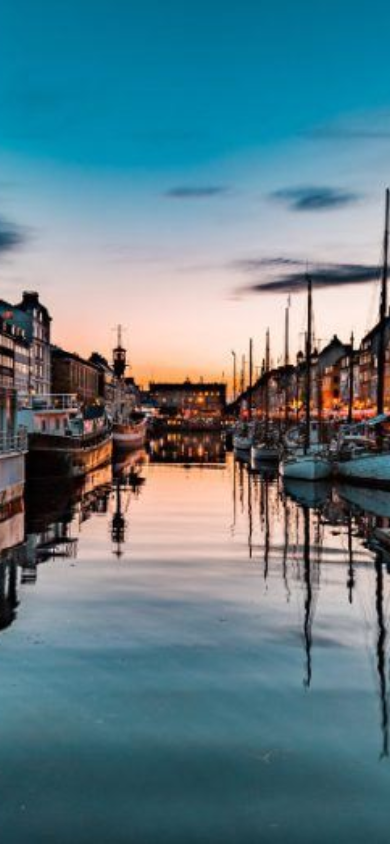
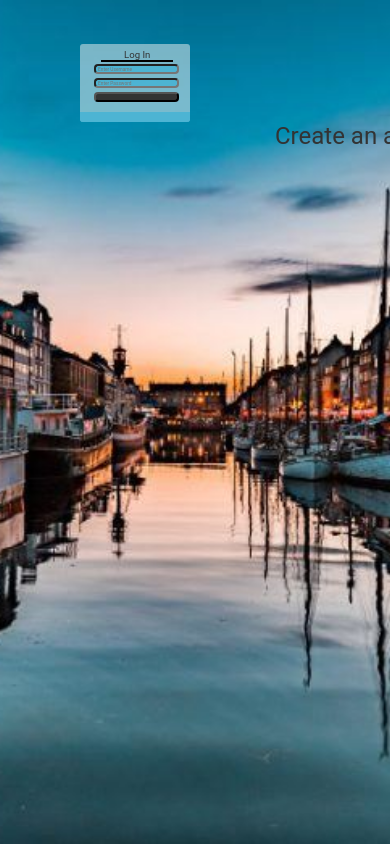
Before and after one commit to eRiickdev/Teamcopenhagenfrontend, a PHP site: page / in a window 390 px wide. Run offline with PHP 8.4, Linux system fonts and the light colour scheme.

Commit message:
mobile friendly css

```diff
--- a/style1.css
+++ b/style1.css
@@ -56,7 +56,6 @@
             border-radius: 20px;
         }
 
-<<<<<<< HEAD
         .loginbox input[type="text"],
         input[type="password"] {
 
@@ -115,6 +114,135 @@
             background: rgba(62, 179, 214, 0.74);
             border-radius: 0px 0px 18px 18px;
         }
+        @media screen and (max-width: 420px)
+        { .loginbox input[type="text"],
+        input[type="password"] {
+
+            position: absolute;
+            width: 12px;
+            height: 5.6px;
+            left: 103.8px;
+            top: 97.4px;
+            font-family: Roboto;
+            font-style: normal;
+            font-weight: normal;
+            font-size: 4.8px;
+            line-height: 5.6px;
+            color: #F2F2F2;
+        }
+         #pass {
+            position: absolute;
+            width: 85.2px;
+            height: 10.4px;
+            left: 14px;
+            top: 34px;
+            background: rgba(62, 179, 214, 0.74);
+            border-radius: 4px;
+        }
+         #submit {
+            position: absolute;
+            width: 85.2px;
+            height: 10.4px;
+            left: 14px;
+            top: 48px;
+            background: #333333;
+            border-radius: 4px;
+        }
+
+        .loginbox input[value="Log In"] {
+            position: absolute;
+            width: 75px;
+            height: 28px;
+            left: 150px;
+            top: 270px;
+            font-family: Roboto;
+            font-style: normal;
+            font-weight: normal;
+            font-size: 24px;
+            line-height: 28px;
+        }
+
+        #create {
+            position: absolute;
+            width: 110px;
+            height: 10.4px;
+            left: 0px;
+            top: 68px;
+            background: rgba(62, 179, 214, 0.74);
+            border-radius: 0px 0px 3.6px 3.6px;
+        }
+        .submitext {
+            position: absolute;
+            width: 39px;
+            height: 5.6px;
+            left: 39px;
+            top: 2px;
+            font-family: Roboto;
+            font-style: normal;
+            font-weight: normal;
+            font-size: 4.8px;
+            line-height: 5.6px;
+            color: #333333;
+        }
+        body {
+            position: absolute;
+            width: 270px;
+            height: 126px;
+            background: #FFFFFF;
+
+            margin: 0%;
+            padding: 0%;
+            background: url(Copenhagen.jpeg);
+            background-size: cover;
+            background-position: center;
+            font-family: sans-serif;
+        }
+
+        .loginbox {
+            position: absolute;
+            width: 110px;
+            height: 78.2px;
+            left: 80px;
+            top: 44px;
+            background: rgba(242, 242, 242, 0.5);
+            border-radius: 3px;
+        }
+
+        #LoginText {
+            position: absolute;
+            width: 26.4px;
+            height: 11.2px;
+            left: 44px;
+            top: -5px;
+            font-family: Roboto;
+            font-style: normal;
+            font-weight: normal;
+            font-size: 9.6px;
+            line-height: 11.2px;
+            color: #333333;
+        }
+
+        #underline {
+
+            position: absolute;
+            width: 70.4px;
+            height: 0px;
+            left: 21px;
+            top: 16px;
+            border: 1px solid #000000;
+        }
+
+        #uname {
+            position: absolute;
+            width: 85.2px;
+            height: 10.4px;
+            left: 14px;
+            top: 20px;
+            background:rgba(62, 179, 214, 0.74);
+            border-radius: 4px;
+        }
+
+        }
 
         .submitext {
             position: absolute;
@@ -129,39 +257,3 @@
             line-height: 28px;
             color: #333333;
         }
-=======
-.loginbox input[type="text"], input[type="password"]
-{
-    border: none;
-    border-bottom: 1px solid #fff;
-    background: transparent;
-    outline: none;
-    height: 40px;
-    color:rgb(41, 6, 6);
-    font-size: 16px;
-}
-.loginbox input[type="submit"]
-{
-    border: none;
-    outline: none;
-    height: 40px;
-    background: #fb2525;
-    color:#fff;
-    font-size: 18px;
-    border-radius: 20px;
-}
-.loginbox input[type="submit"]:hover{
-    cursor: pointer;
-    background: green;
-    color: #000;
-}
-.loginbox a{
-    text-decoration: none;
-    font-size: 12px;
-    line-height: 20px;
-    color: rgba(206, 199, 199, 0.863);
-}
-.loginbox a:hover{
-    color: #ffc107;
-}
->>>>>>> 41319abe0e1555a763ea493363c297a2aefcba36
```
